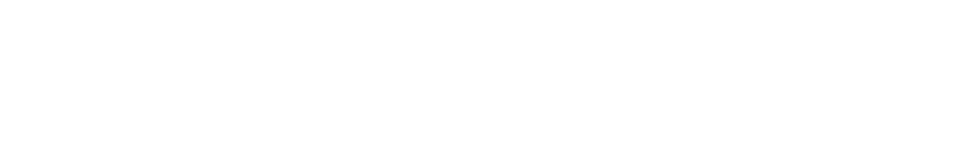
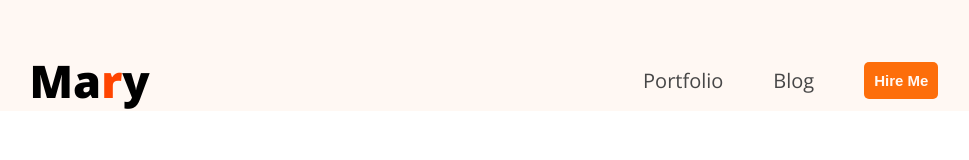
Before and after one commit to Mahi4284/my-portfolio, a plain HTML site: page index.html in a window 1280 px wide. Shown: the whole page, without its empty margins (156-1125 px from the left). Drawn offline with nearby package versions, Linux system fonts and the light colour scheme.

Commit message:
second commit

```diff
--- /dev/null
+++ b/Style/style.css
@@ -0,0 +1,60 @@
+*{
+    margin: 0;
+    padding: 0;
+    box-sizing: border-box;
+}
+
+.logo h2{
+    font-size: 45px;
+    font-weight: 900;
+}
+.logo .orange{
+    color: orangered;
+}
+
+.font-open-sans {
+  font-family: "Open Sans", sans-serif;
+  font-optical-sizing: auto;
+  font-weight: <weight>;
+  font-style: normal;
+  font-variation-settings:
+    "wdth" 100;
+}
+
+header{
+    background-color: #FFF8F3;
+    padding-top: 50px;
+}
+nav{
+    width: 71%;
+    max-width: 1170px;
+    margin: 0 auto;
+    display: flex;
+    justify-content: space-between;
+    align-items: center;
+}
+
+nav .menu {
+    display: flex;
+    gap: 50px;
+    list-style: none;
+    font-size: 20px;
+    color: #474747;
+    align-items: center;
+}
+nav .menu a{
+    text-decoration: none;
+    font-size: 20px;
+    text-align: center;
+    color: #474747;
+}
+.btn{
+    padding: 10px;
+    border: none;
+    border-radius: 5px;
+    color: #FFF8F3;
+    font-weight: bold;
+    width: 0 auto;
+    font-size: 15px;
+    background-color: #FD6E0A;
+}
--- a/index.html
+++ b/index.html
@@ -4,8 +4,26 @@
     <meta charset="UTF-8">
     <meta name="viewport" content="width=device-width, initial-scale=1.0">
     <title>Mahi Portfolio</title>
+    <link rel="stylesheet" href="Style/style.css">
+    <link rel="preconnect" href="https://fonts.googleapis.com">
+    <link rel="preconnect" href="https://fonts.googleapis.com">
+<link rel="preconnect" href="https://fonts.gstatic.com" crossorigin>
+<link href="https://fonts.googleapis.com/css2?family=Open+Sans:ital,wght@0,300..800;1,300..800&display=swap" rel="stylesheet">
+
 </head>
-<body>
+<body class="font-open-sans">
+    <header>
+        <nav>
+            <div class="logo">
+                <h2>Ma<span class="orange">r</span>y</h2>
+            </div>
+            <ul class="menu">
+                <li><a href="">Portfolio</a></li>
+                <li><a href="">Blog</a></li>
+                <li><button class="btn"> Hire Me</button></li>
 
+            </ul>
+        </nav>
+    </header>
 </body>
 </html>
```
